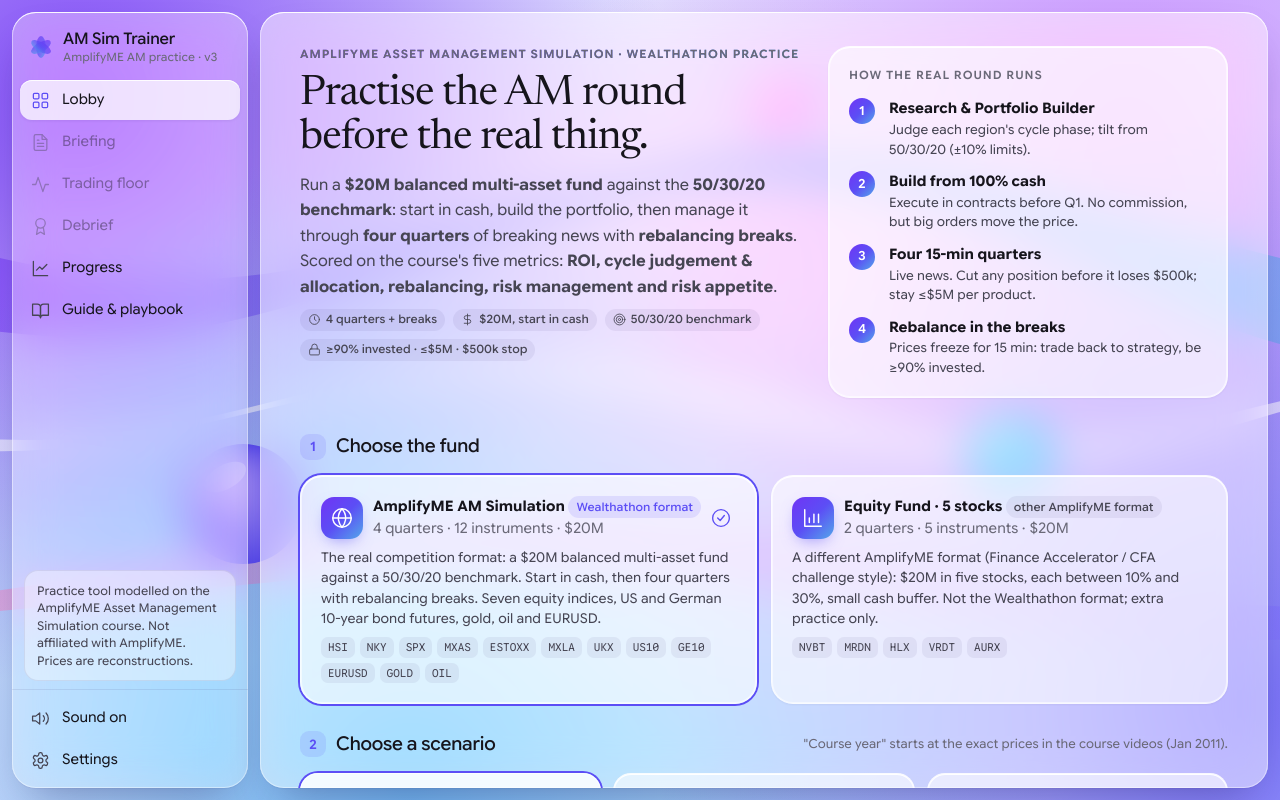
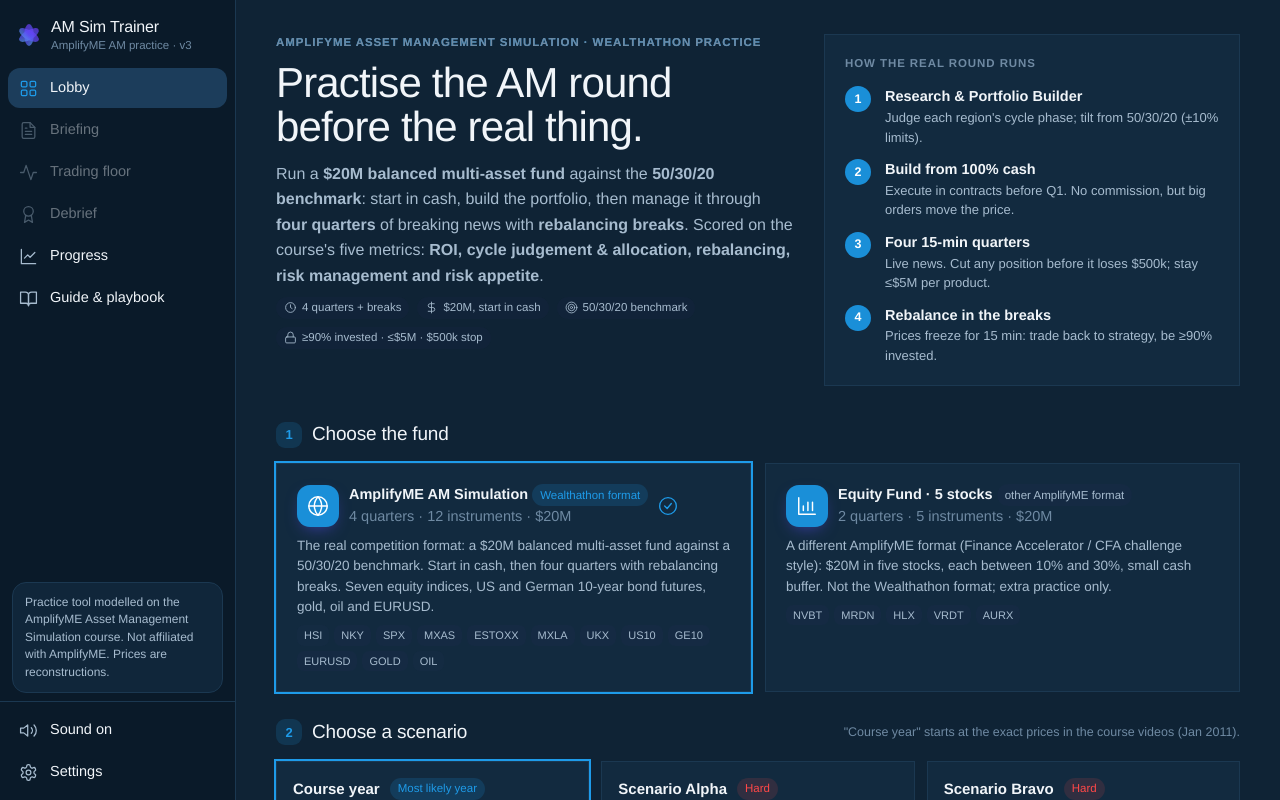
Before and after one commit to LamTszTsz0821/wealth-desk-simulator, a plain HTML site: page index.html in a window 1280 px wide. Drawn offline with Linux system fonts and the light colour scheme.

Commit message:
Add AmplifyME-style dark navy theme and make it the default
Co-Authored-By: Claude Opus 5.5 <noreply@anthropic.com>

```diff
--- /dev/null
+++ b/css/amplify-theme.css
@@ -0,0 +1,94 @@
+/* ==========================================================================
+   "AmplifyME" theme (html[data-theme="amplify"], the default).
+   Dark navy trading terminal modelled on the real AmplifyME platform screen:
+   flat navy panels, blue active tabs, white text, green/red prices,
+   an orange Fund Weighting button, square corners, no glass or gradients.
+   ========================================================================== */
+html[data-theme="amplify"] {
+  --font: 'Helvetica Neue', Helvetica, Arial, ui-sans-serif, system-ui, sans-serif;
+  --mono: 'Helvetica Neue', Helvetica, Arial, ui-sans-serif, system-ui, sans-serif;
+  --serif: 'Helvetica Neue', Helvetica, Arial, sans-serif;
+
+  --violet: #1e9be9; --indigo: #1e9be9; --sky: #1e9be9;
+  --grad: #1a8fd8; --grad-diag: #1a8fd8;
+  --accent: #1e9be9; --accent-soft: rgba(30,155,233,.16);
+
+  --bg: #0f2335;
+  --sidebar: #0a1a29;
+  --card: #122a3f;
+  --card-2: #10263a;
+  --hover: #17344d;
+  --active: #1c3d5b;
+  --field: #0c1f30;
+  --line: #1b3851;
+  --line-2: #27496a;
+  --text: #f1f5f9;
+  --text-2: #a7bccf;
+  --text-3: #6f8aa3;
+
+  --ok: #2bd46c;   --ok-soft: rgba(43,212,108,.14);  --ok-line: rgba(43,212,108,.4);
+  --bad: #ff4848;  --bad-soft: rgba(255,72,72,.14);  --bad-line: rgba(255,72,72,.4);
+  --warn: #ffb21e; --warn-soft: rgba(255,178,30,.14);
+  --up: #2bd46c;   --up-soft: rgba(43,212,108,.13);
+  --down: #ff4848; --down-soft: rgba(255,72,72,.13);
+  --flash-up: rgba(43,212,108,.25); --flash-down: rgba(255,72,72,.25);
+  --bench: #2bd46c;
+  --sev3: #ff4848; --sev2: #ffb21e; --sev1: #1e9be9; --sev0: #6f8aa3;
+
+  --c1: #f5b400; --c2: #1e9be9; --c3: #ff7a59; --c4: #2bd46c; --c5: #b48cff; --c6: #ffb21e;
+  --grid: rgba(255,255,255,.14); --axis: #6f8aa3;
+  --price-line: #f5b400; --price-fill: rgba(245,180,0,.08);
+
+  --r-sm: 2px; --r: 3px; --r-lg: 3px; --r-xl: 4px; --r-pill: 3px;
+  --shadow-1: none; --shadow-2: 0 8px 24px rgba(0,0,0,.35); --menu-shadow: 0 8px 24px rgba(0,0,0,.45);
+  color-scheme: dark;
+}
+html[data-theme="amplify"] body { background: var(--bg); color: var(--text); font-variant-numeric: tabular-nums; }
+html[data-theme="amplify"] ::selection { background: rgba(30,155,233,.35); }
+
+/* shell: flat, square */
+html[data-theme="amplify"] .sidebar { background: var(--sidebar); border-color: var(--line); }
+html[data-theme="amplify"] .main { background: var(--bg); }
+html[data-theme="amplify"] .card, html[data-theme="amplify"] .panel, html[data-theme="amplify"] .tile,
+html[data-theme="amplify"] .scn-card, html[data-theme="amplify"] .metric, html[data-theme="amplify"] .region,
+html[data-theme="amplify"] .quote, html[data-theme="amplify"] .modal, html[data-theme="amplify"] .menu {
+  background: var(--card); border-color: var(--line); box-shadow: none; border-radius: 0;
+}
+
+/* buttons */
+html[data-theme="amplify"] .btn { border-radius: 3px; }
+html[data-theme="amplify"] .btn-primary { background: #1a8fd8; color: #fff; }
+html[data-theme="amplify"] .btn-outline { background: var(--field); border-color: var(--line-2); color: var(--text); }
+html[data-theme="amplify"] #t-fw { background: #ffb21e; border-color: #ffb21e; color: #fff; font-weight: 700; }
+html[data-theme="amplify"] #t-fw:hover { background: #ffc040; }
+
+/* tab strips: blue block on the active tab, grey-blue uppercase for the rest */
+html[data-theme="amplify"] .seg { background: transparent; border-radius: 0; padding: 0; gap: 2px; }
+html[data-theme="amplify"] .seg button { border-radius: 0; text-transform: uppercase; font-weight: 700; font-size: 12px; letter-spacing: .03em; color: var(--text-3); }
+html[data-theme="amplify"] .seg button.on { color: #fff; }
+html[data-theme="amplify"] .seg .pill { display: none; }
+html[data-theme="amplify"] .seg button.on { background: #1a8fd8; }
+html[data-theme="amplify"] .seg.buysell button.on[data-v="1"] { background: var(--up); }
+html[data-theme="amplify"] .seg.buysell button.on[data-v="-1"] { background: var(--down); }
+
+/* trading floor */
+html[data-theme="amplify"] .term-top { background: #0a1a29; border-bottom: 1px solid var(--line); }
+html[data-theme="amplify"] .term-grid { gap: 4px; }
+html[data-theme="amplify"] .p-h { background: #0d2134; border-bottom: 1px solid var(--line); }
+html[data-theme="amplify"] .p-h > b { text-transform: uppercase; font-size: 13px; letter-spacing: .03em; }
+html[data-theme="amplify"] .tbl th, html[data-theme="amplify"] .book .tbl th { text-transform: uppercase; font-size: 10.5px; letter-spacing: .03em; color: var(--text-2); }
+html[data-theme="amplify"] .w-row { border-radius: 0; border-bottom: 1px solid var(--line); background: transparent !important; }
+html[data-theme="amplify"] .w-row:nth-child(even) { background: rgba(255,255,255,.025) !important; }
+html[data-theme="amplify"] .w-row.sel { background: var(--active) !important; box-shadow: inset 3px 0 0 #1e9be9; }
+html[data-theme="amplify"] .n-item { background: var(--card-2); border-radius: 0; }
+html[data-theme="amplify"] .tk-info { background: var(--field); border-radius: 0; }
+html[data-theme="amplify"] .tt-prog span { background: #fff; box-shadow: none; }
+html[data-theme="amplify"] .toggle::after { background: #fff; }
+html[data-theme="amplify"] .input, html[data-theme="amplify"] input, html[data-theme="amplify"] select, html[data-theme="amplify"] textarea {
+  background: var(--field); color: var(--text); border-color: var(--line-2); border-radius: 0;
+}
+
+/* settings preview tile */
+.mode-card .pv.amplify { background: #0f2335; }
+.mode-card .pv.amplify .s { background: #0a1a29; }
+.mode-card .pv.amplify .m { background: #122a3f; border: 1px solid #1e9be9; }
--- a/css/tokens.css
+++ b/css/tokens.css
@@ -90,4 +90,5 @@
   --bench: #9a99a6;
   --sev3: #e0444a; --sev2: #e8930c; --sev1: #5c4ef5; --sev0: #9a99a6;
   --rail-w: 76px;
+  --price-line: #5c4ef5; --price-fill: rgba(92,78,245,.13);
 }
--- a/index.html
+++ b/index.html
@@ -1,5 +1,5 @@
 <!doctype html>
-<html lang="en" data-theme="glass">
+<html lang="en" data-theme="amplify">
 <head>
 <meta charset="utf-8">
 <meta name="viewport" content="width=device-width, initial-scale=1">
@@ -12,6 +12,7 @@
 <link rel="stylesheet" href="css/pages.css">
 <link rel="stylesheet" href="css/terminal.css">
 <link rel="stylesheet" href="css/glass-theme.css">
+<link rel="stylesheet" href="css/amplify-theme.css">
 </head>
 <body>
 <div id="app"></div>
--- a/js/app.js
+++ b/js/app.js
@@ -86,6 +86,7 @@ function openSettings() {
     <h2>Settings</h2>
     <div class="set-sec"><div class="eyebrow">Appearance</div>
       <div class="row" style="gap:14px;margin-top:10px">
+        <button class="mode-card ${th === 'amplify' ? 'on' : ''}" data-theme="amplify"><div class="pv amplify"><div class="s"></div><div class="m"></div></div>AmplifyME</button>
         <button class="mode-card ${th === 'glass' ? 'on' : ''}" data-theme="glass"><div class="pv glass"><div class="s"></div><div class="m"></div></div>Liquid Glass</button>
         <button class="mode-card ${th === 'light' ? 'on' : ''}" data-theme="light"><div class="pv light"><div class="s"></div><div class="m"></div></div>Light</button>
       </div>
--- a/js/core/glass-theme.js
+++ b/js/core/glass-theme.js
@@ -180,7 +180,7 @@
   };
 
   /* ------------------------------------------------------------ manager */
-  let theme = 'glass', wall = 'aurora', active = false, webgl = null;
+  let theme = 'amplify', wall = 'aurora', active = false, webgl = null;
   let wallCanvas = null, snap = null, pool = {}, mo = null, ro = null, queued = false, resizeT = null;
 
   function hasWebGL() {
@@ -303,7 +303,7 @@
   }
 
   function set(t, persist = true) {
-    theme = t === 'glass' ? 'glass' : 'light';
+    theme = ['glass', 'light', 'amplify'].includes(t) ? t : 'amplify';
     root.dataset.theme = theme;
     if (persist) try { localStorage.setItem(KEY, theme); } catch (e) {}
     if (theme === 'glass') enable(); else disable();
@@ -319,14 +319,14 @@
   function fromHash() {
     const q = new URLSearchParams(location.hash.split('?')[1] || '');
     if (q.get('wall')) setWallpaper(q.get('wall'), false);
-    if (q.get('theme') === 'glass' || q.get('theme') === 'light') set(q.get('theme'), false);
+    if (['glass', 'light', 'amplify'].includes(q.get('theme'))) set(q.get('theme'), false);
   }
 
   window.IrisTheme = {
     WALLPAPERS,
     get: () => theme,
     set,
-    toggle: () => set(theme === 'glass' ? 'light' : 'glass'),
+    toggle: () => set(theme === 'amplify' ? 'light' : 'amplify'),
     wallpaper: () => wall,
     setWallpaper,
     refresh: () => sync(true),
@@ -337,7 +337,7 @@
   /* ------------------------------------------------------------ boot */
   try {
     const sw = localStorage.getItem(WKEY); if (WALLPAPERS[sw]) wall = sw;
-    theme = localStorage.getItem(KEY) === 'light' ? 'light' : 'glass';   // Academy: glass by default
+    theme = ['glass', 'light', 'amplify'].includes(localStorage.getItem(KEY)) ? localStorage.getItem(KEY) : 'amplify';   // AmplifyME-style dark terminal by default
   } catch (e) {}
   set(theme, false);
   fromHash();
--- a/js/pages/terminal.js
+++ b/js/pages/terminal.js
@@ -263,11 +263,11 @@ Pages.floor = (() => {
       const a = m.byId[sel];
       const trades = s.trades.filter(x => x.asset === sel).map(x => ({ x: x.step, kind: x.side > 0 ? 'buy' : 'sell' }));
       const p0 = m.price[sel][0], bl = benchLine(m, p0);
-      info = Charts.line(cv, { series: [{ data: m.price[sel], upto: t, color: Charts.css('--accent'), width: 1.8, fill: 'rgba(92,78,245,.14)', tag: v2 => Fmt.num(v2, a.dp) }, { data: bl, upto: t, color: Charts.css('--bench'), width: 1.3, dash: [4, 3] }], xMax: m.N - 1, now: t, yFmt: v2 => Fmt.num(v2, a.dp > 2 ? 2 : a.dp), xLabels: monthLabels(m.S), markers: [...news, ...trades], hover: hoverX != null ? { x: hoverX } : null });
+      info = Charts.line(cv, { series: [{ data: m.price[sel], upto: t, color: Charts.css('--price-line'), width: 1.8, fill: Charts.css('--price-fill'), tag: v2 => Fmt.num(v2, a.dp) }, { data: bl, upto: t, color: Charts.css('--bench'), width: 1.3, dash: [4, 3] }], xMax: m.N - 1, now: t, yFmt: v2 => Fmt.num(v2, a.dp > 2 ? 2 : a.dp), xLabels: monthLabels(m.S), markers: [...news, ...trades], hover: hoverX != null ? { x: hoverX } : null });
     } else {
       const nav = s.daily.nav.map(x => (x / s.capital - 1) * 100), bm = s.daily.bench.map(x => (x / s.capital - 1) * 100);
       nav.push((s.nav() / s.capital - 1) * 100); bm.push((m.bench[t] - 1) * 100);
-      info = Charts.line(cv, { series: [{ data: nav, color: Charts.css('--accent'), width: 2, fill: 'rgba(92,78,245,.12)', tag: v2 => v2.toFixed(2) + '%' }, { data: bm, color: Charts.css('--bench'), width: 1.5, dash: [4, 3], tag: v2 => v2.toFixed(2) + '%' }], xMax: m.days, now: t / m.S, yFmt: v2 => v2.toFixed(1) + '%', yInclude: [0], xLabels: monthLabels(1), markers: news, hover: hoverX != null ? { x: hoverX } : null });
+      info = Charts.line(cv, { series: [{ data: nav, color: Charts.css('--price-line'), width: 2, fill: Charts.css('--price-fill'), tag: v2 => v2.toFixed(2) + '%' }, { data: bm, color: Charts.css('--bench'), width: 1.5, dash: [4, 3], tag: v2 => v2.toFixed(2) + '%' }], xMax: m.days, now: t / m.S, yFmt: v2 => v2.toFixed(1) + '%', yInclude: [0], xLabels: monthLabels(1), markers: news, hover: hoverX != null ? { x: hoverX } : null });
     }
     const tip = $('#ch-tip');
     if (hoverX != null && info && info.i != null) {
```
